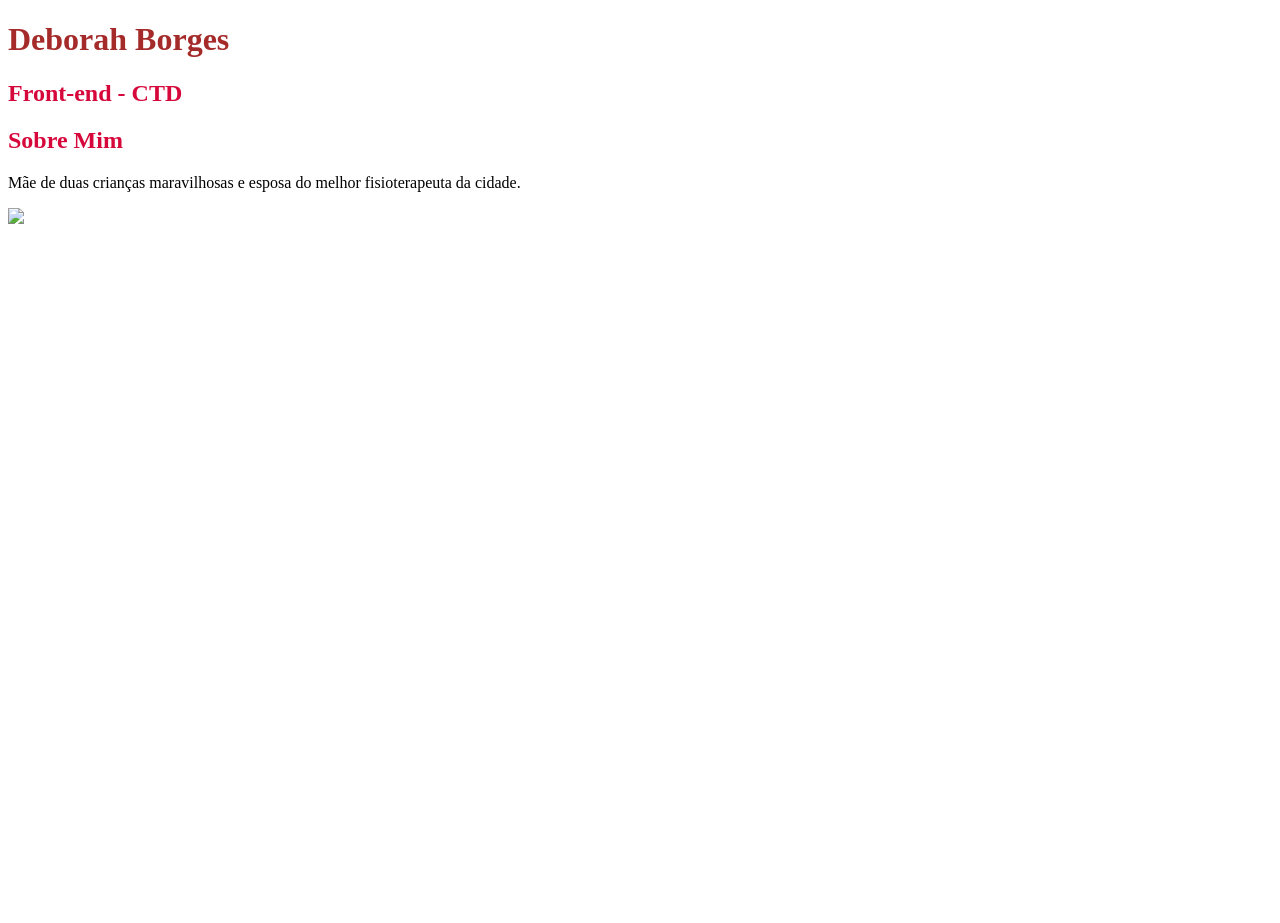
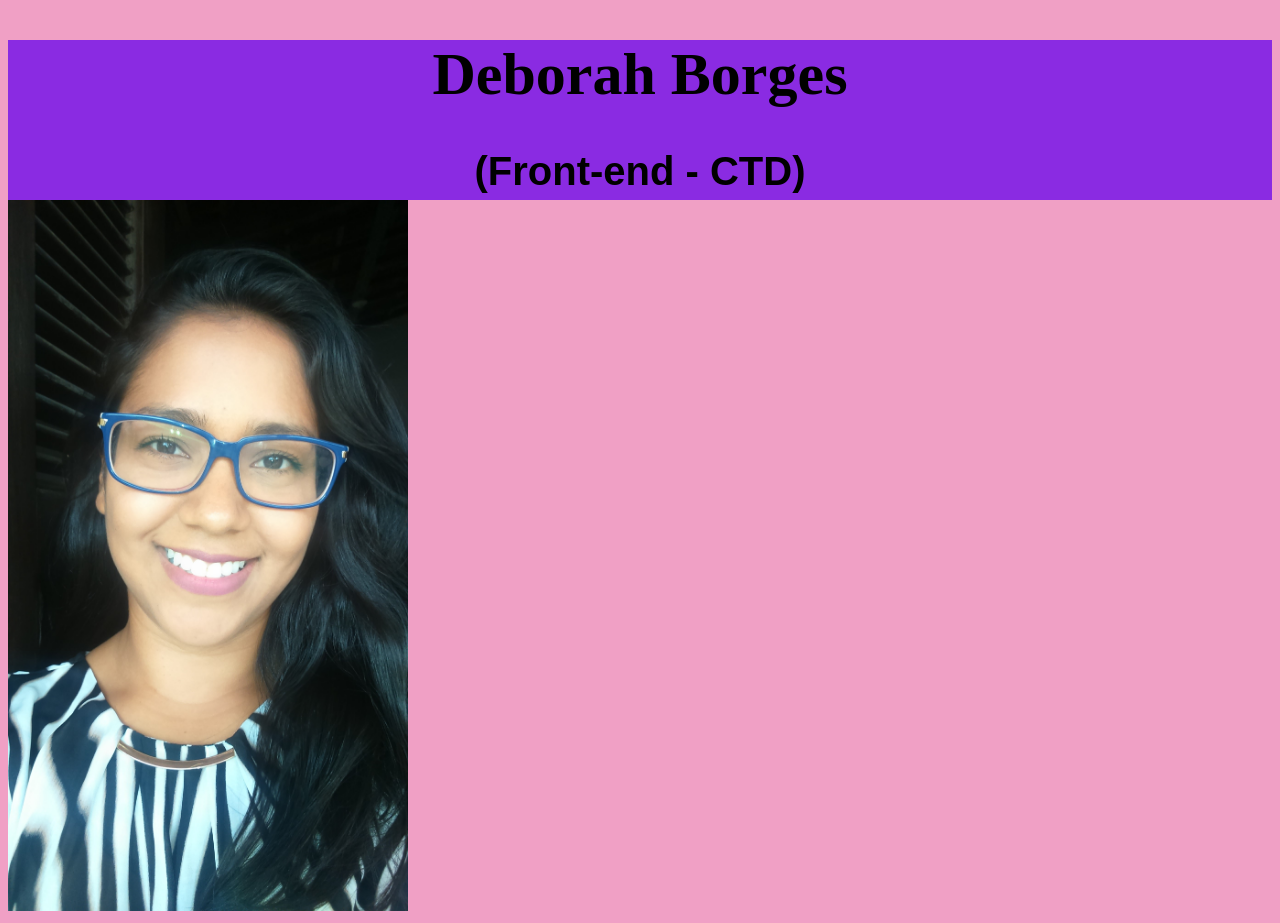
Before and after one commit to Deborah-Borges/Deborah-Borges.github.io, a plain HTML site: page index.html in a window 1280 px wide. Before the commit the page ends 800 px from the top, so only its background shows below. Drawn offline with Linux system fonts and the light colour scheme.

Commit message:
nova atualização

```diff
--- a/estilo.css
+++ b/estilo.css
@@ -0,0 +1,19 @@
+body{
+    background-color: rgb(240, 160, 197);
+
+}
+.media-picture{
+    height: 160px;
+    background-color: blueviolet;
+}
+h1{
+    text-align: center;
+    font-family: serif;
+    font-size: 60px;
+    line-height: auto;
+}
+h2{
+text-align: center;
+    font-family: sans-serif;
+    font-size: 40px;
+}
--- a/index.html
+++ b/index.html
@@ -1,33 +1,24 @@
 <!DOCTYPE html>
 <html lang="en">
 <head>
+    <link rel="stylesheet" href="estilo.css"
     <meta charset="UTF-8">
     <meta http-equiv="X-UA-Compatible" content="IE=edge">
     <meta name="viewport" content="width=device-width, initial-scale=1.0">
     <title>Deborah Borges</title>
 </head>
+<header>
+    <div class="media-picture">
+        <h1>Deborah Borges</h1>
+        <h2>(Front-end - CTD)</h2>
+    </div>
+
+</header>
 <body>
-    <style type="text/css">
-        h1{
-            color:brown
-        }
-        h2{
-            color: rgb(214, 8, 59)
-        }
-
-    </style>
-    <style type="div/css">
-
-    </style>
-    <header class="page header" role="banner">
-        <h1>Deborah Borges</h1>
-        <h2>Front-end - CTD</h2>
-    </header>
+        <img class=center src="essa.JPG" width="400px">
 
 </body>
-<h2 align"center"> Sobre Mim</h2>
-<p> Mãe de duas crianças maravilhosas e esposa do melhor fisioterapeuta da cidade.</p>
-<img src="nova.foto.JPG" width="250px">
+
 
 
 </html>
```
Also changed, not shown: essa.JPG (added).
